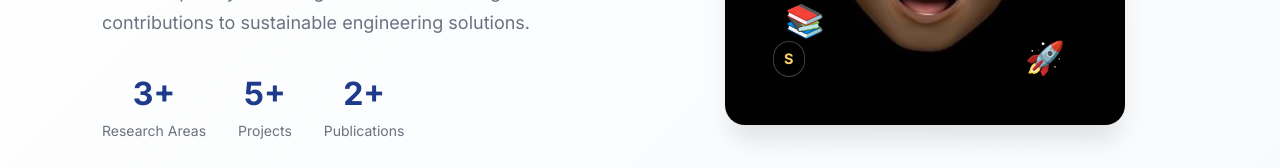
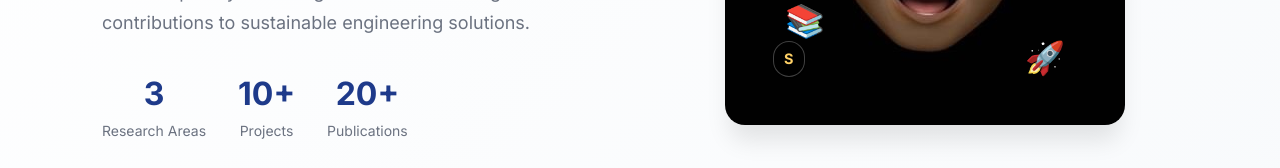
Before and after one commit to rufilboss/portfolio, a React (Create React App) app: page / in a window 1280 px wide. Shown: the part 515-683 px from the top of the page. Built offline with nearby package versions, Linux system fonts and the light colour scheme; no server answers.

Commit message:
update hero

```diff
--- a/src/components/Hero/Hero.js
+++ b/src/components/Hero/Hero.js
@@ -44,15 +44,15 @@
 
             <div className="hero-stats">
               <div className="stat-item">
-                <span className="stat-number">3+</span>
+                <span className="stat-number">3</span>
                 <span className="stat-label">Research Areas</span>
               </div>
               <div className="stat-item">
-                <span className="stat-number">5+</span>
+                <span className="stat-number">10+</span>
                 <span className="stat-label">Projects</span>
               </div>
               <div className="stat-item">
-                <span className="stat-number">2+</span>
+                <span className="stat-number">20+</span>
                 <span className="stat-label">Publications</span>
               </div>
             </div>
```
